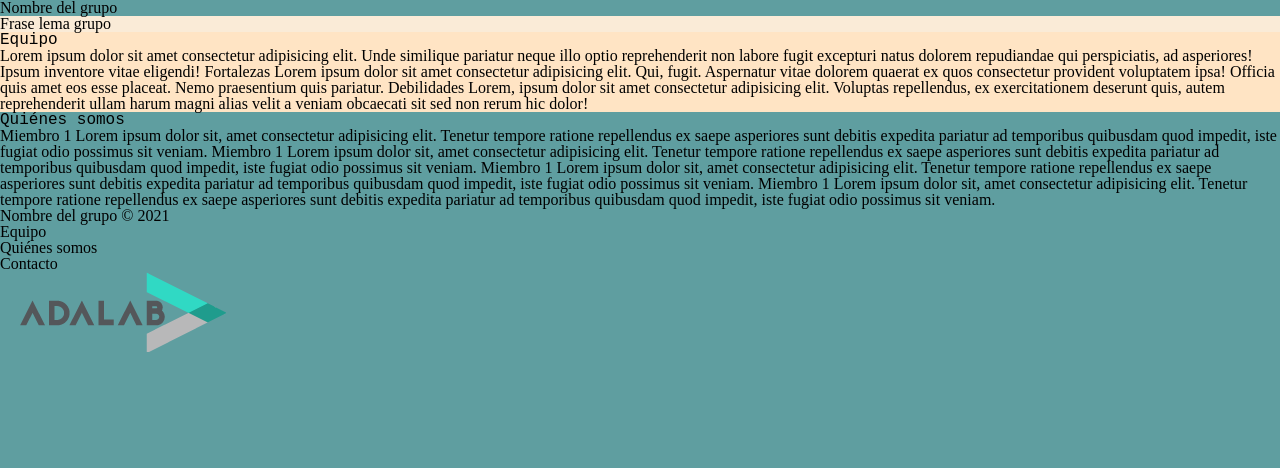
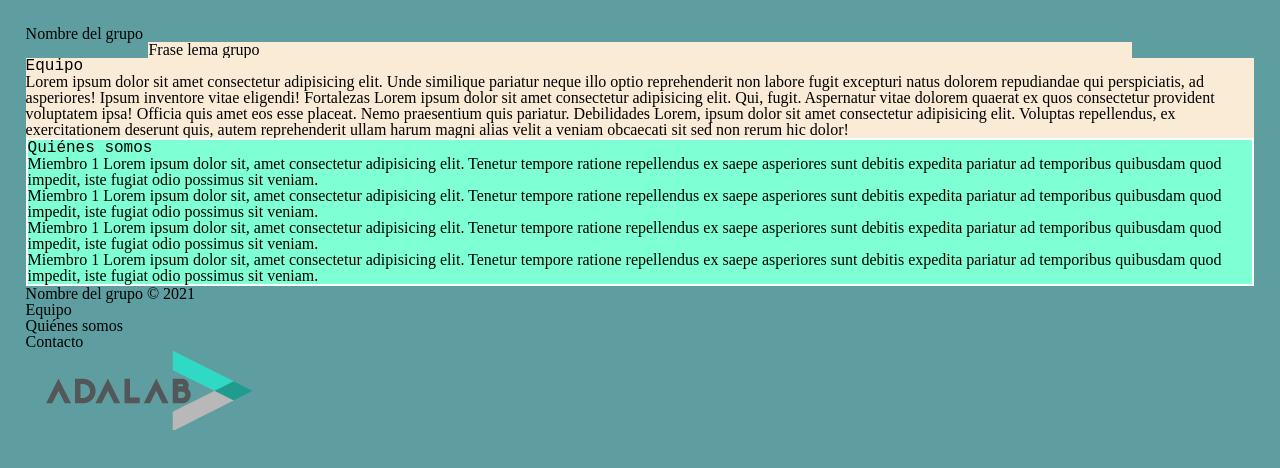
Before and after one commit to Adalab/Adalab-project-promo-n-module-1-team-6, a plain HTML site: page index.html in a window 1280 px wide. Drawn offline with Linux system fonts and the light colour scheme.

Commit message:
css main

```diff
--- a/css/main.css
+++ b/css/main.css
@@ -1,18 +1,28 @@
 body {
-  background-color: cadetblue; /*Añadido solo para poder ver las cajas de secciones. Se puede quitar*/
+  background-color: cadetblue;
+  margin: 2%;
+} /*Añadido solo para poder ver las cajas de secciones. Se puede quitar*/
 
-  /*--------------main section-------------------------------------------------------*/
+/*--------------main section-------------------------------------------------------*/
+main {
+  display: flex;
+  flex-direction: row;
+  flex-wrap: wrap;
+  justify-content: center;
+  align-content: center;
 }
 .eslogan {
+  width: 80%;
   background-color: antiquewhite;
 }
 .equipo {
-  background-color: bisque;
+  background-color: antiquewhite;
 }
 #team {
   font-family: "Courier New", Courier, monospace;
 }
 .who-we-are {
+  border: 2px solid white;
   background-color: aquamarine;
 }
 #who-we-are {
--- a/index.html
+++ b/index.html
@@ -40,28 +40,37 @@
           dolor!
         </p>
       </section>
-      <section class="who-we-are"></section>
+      <section class="who-we-are">
         <h2 id="who-we-are">Quiénes somos</h2>
         <!-- Foto miembro 1 -->
+        <p>
           Miembro 1 Lorem ipsum dolor sit, amet consectetur adipisicing elit.
           Tenetur tempore ratione repellendus ex saepe asperiores sunt debitis
-      expedita pariatur ad temporibus quibusdam quod impedit, iste fugiat odio
-      possimus sit veniam.
+          expedita pariatur ad temporibus quibusdam quod impedit, iste fugiat
+          odio possimus sit veniam.
+        </p>
         <!-- Foto miembro 2 -->
+        <p>
           Miembro 1 Lorem ipsum dolor sit, amet consectetur adipisicing elit.
           Tenetur tempore ratione repellendus ex saepe asperiores sunt debitis
-      expedita pariatur ad temporibus quibusdam quod impedit, iste fugiat odio
-      possimus sit veniam.
+          expedita pariatur ad temporibus quibusdam quod impedit, iste fugiat
+          odio possimus sit veniam.
+        </p>
         <!-- Foto miembro 3 -->
+        <p>
           Miembro 1 Lorem ipsum dolor sit, amet consectetur adipisicing elit.
           Tenetur tempore ratione repellendus ex saepe asperiores sunt debitis
-      expedita pariatur ad temporibus quibusdam quod impedit, iste fugiat odio
-      possimus sit veniam.
+          expedita pariatur ad temporibus quibusdam quod impedit, iste fugiat
+          odio possimus sit veniam.
+        </p>
         <!-- Foto miembro 4 -->
+        <p>
           Miembro 1 Lorem ipsum dolor sit, amet consectetur adipisicing elit.
           Tenetur tempore ratione repellendus ex saepe asperiores sunt debitis
-      expedita pariatur ad temporibus quibusdam quod impedit, iste fugiat odio
-      possimus sit veniam.
+          expedita pariatur ad temporibus quibusdam quod impedit, iste fugiat
+          odio possimus sit veniam.
+        </p>
+      </section>
     </main>
     <footer class="pie">
       <h6>Nombre del grupo &copy; 2021</h6>
```
Lines whose indentation alone changed are shown as unchanged.
